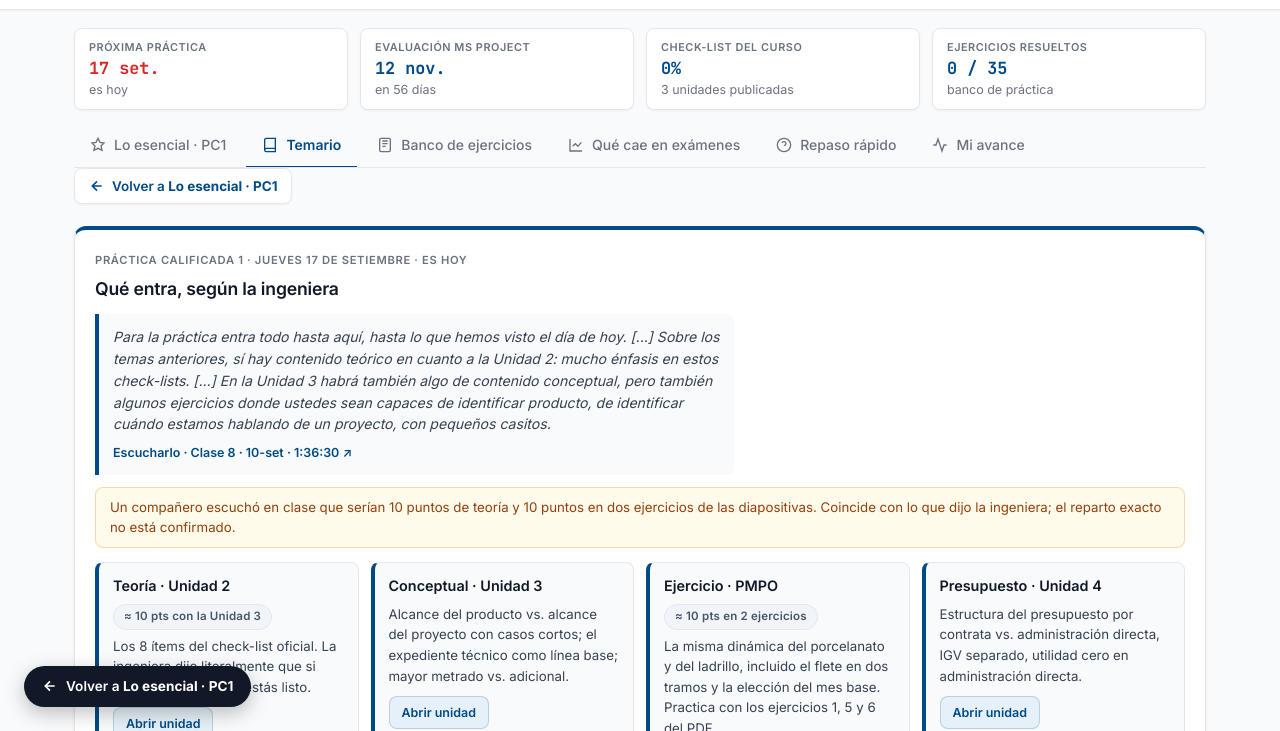
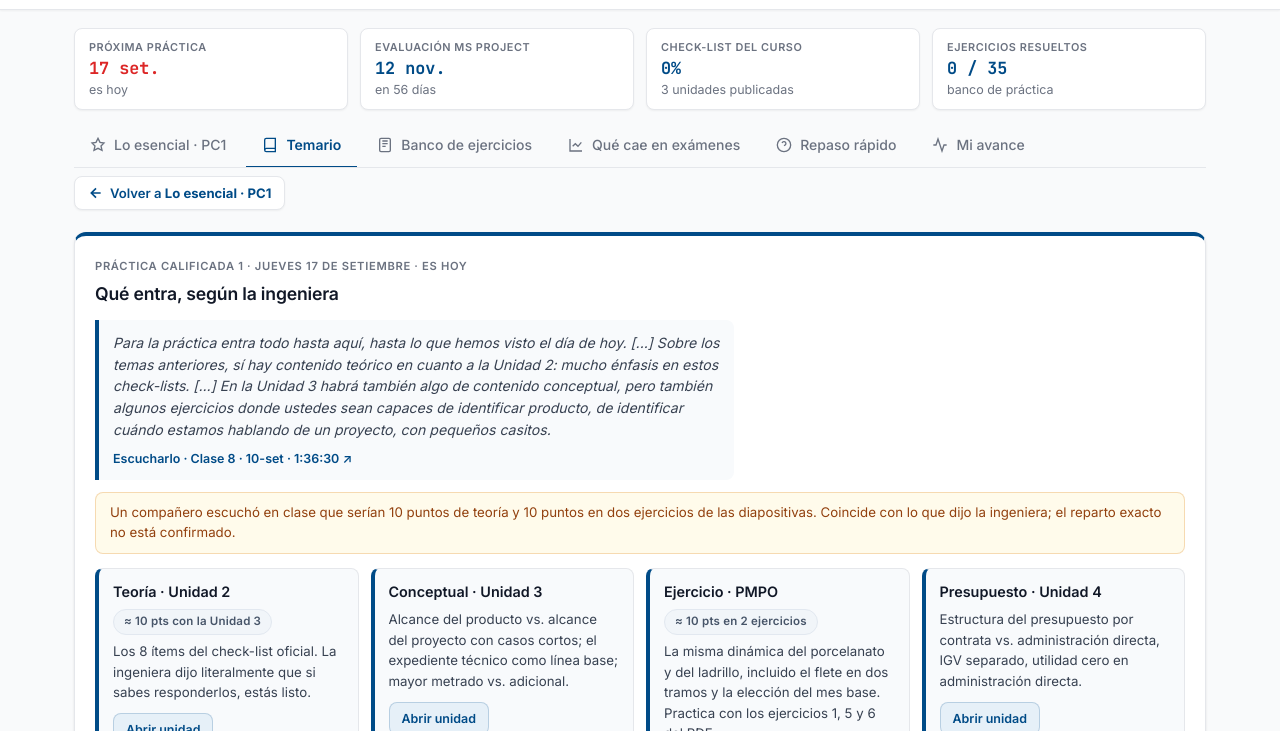
Before and after one commit to Luiscrg123/Gestion-de-construccion, a plain HTML site: page index.html in a window 1280 px wide. Both pictures are taken after a click on the tab "Temario". Shown: the part 69-800 px from the top of the page. Drawn offline with Linux system fonts and the light colour scheme.

Commit message:
Eliminar boton flotante invasivo y mantener navegacion de retorno limpia e integrada

```diff
--- a/index.html
+++ b/index.html
@@ -338,27 +338,17 @@ form#form-ej label{font-size:.8rem;font-weight:600;color:var(--ink2);display:gri
 .quiz-u2-feedback{background:var(--surface2);border-left:4px solid var(--brand);border-radius:0 var(--r-sm) var(--r-sm) 0;padding:12px 15px;font-size:.86rem;margin-bottom:16px;color:var(--ink2);line-height:1.5}
 .quiz-u2-scorebox{text-align:center;padding:16px 8px}
 
-/* Botón y barra de navegación Volver */
-.nav-volver-bar{margin-bottom:14px;display:flex;align-items:center}
-.btn-volver-link{display:inline-flex;align-items:center;gap:7px;background:var(--surface);border:1px solid var(--line);border-radius:var(--r-md);padding:7px 14px;font-size:.84rem;font-weight:600;color:var(--brand);box-shadow:var(--sh-xs);cursor:pointer;transition:all .15s}
-.btn-volver-link:hover{background:var(--brandSoft);border-color:var(--brand);box-shadow:var(--sh-sm);transform:translateX(-2px)}
+/* Barra de navegación Volver (integrada, no flotante) */
+.nav-volver-bar{margin:8px 0 12px;display:flex;align-items:center}
+.btn-volver-link{display:inline-flex;align-items:center;gap:6px;background:var(--surface);border:1px solid var(--line);border-radius:var(--r-md);padding:6px 13px;font-size:.82rem;font-weight:600;color:var(--brand);box-shadow:var(--sh-xs);cursor:pointer;transition:all .15s}
+.btn-volver-link:hover{background:var(--brandSoft);border-color:var(--brand);transform:translateX(-2px)}
 .btn-volver-link svg{transition:transform .15s}
-.btn-volver-link:hover svg{transform:translateX(-3px)}
+.btn-volver-link:hover svg{transform:translateX(-2px)}
 
 /* Banner de retorno en ejercicios */
 .banner-retorno{background:var(--brandSoft);border:1.5px solid rgba(0,75,135,.25);border-radius:var(--r-md);padding:10px 16px;margin-bottom:16px;display:flex;align-items:center;justify-content:space-between;flex-wrap:wrap;gap:10px;box-shadow:var(--sh-xs)}
 .banner-retorno-txt{font-size:.88rem;color:var(--ink2);display:flex;align-items:center;gap:6px}
 .banner-retorno-txt strong{color:var(--brand);font-weight:700}
-
-/* Botón flotante para volver */
-.btn-flotante-volver{position:fixed;bottom:24px;left:24px;z-index:900;display:inline-flex;align-items:center;gap:8px;background:var(--ink);color:#fff;border:0;border-radius:999px;padding:10px 18px;font-size:.85rem;font-weight:600;box-shadow:0 6px 20px rgba(0,0,0,.25);cursor:pointer;transition:all .2s ease}
-.btn-flotante-volver:hover{background:var(--brand);box-shadow:0 8px 24px rgba(0,75,135,.35);transform:translateY(-2px)}
-.btn-flotante-volver strong{color:#fff;font-weight:700}
-.btn-flotante-volver svg{transition:transform .15s}
-.btn-flotante-volver:hover svg{transform:translateX(-3px)}
-@media (max-width:600px){
-  .btn-flotante-volver{bottom:16px;left:16px;padding:9px 14px;font-size:.8rem}
-}
 </style>
 
 <header class="topbar">
@@ -2489,8 +2479,6 @@ let origenSalto = null;
 function actualizarBotonVolver(){
   const btnTop = $("#nav-volver-bar");
   const lblTop = $("#lbl-volver-top");
-  const btnFlotante = $("#btn-flotante-volver");
-  const lblFlotante = $("#lbl-flotante-destino");
   const bannerEj = $("#banner-retorno-ej");
   const txtOrigen = $("#txt-retorno-origen");
   const txtBtn = $("#txt-retorno-btn");
@@ -2501,11 +2489,8 @@ function actualizarBotonVolver(){
     const nombrePrevio = NOMBRES_VISTA[previo.vista] || previo.vista;
     if(btnTop) btnTop.hidden = false;
     if(lblTop) lblTop.textContent = nombrePrevio;
-    if(btnFlotante) btnFlotante.hidden = false;
-    if(lblFlotante) lblFlotante.textContent = nombrePrevio;
   } else {
     if(btnTop) btnTop.hidden = true;
-    if(btnFlotante) btnFlotante.hidden = true;
   }
 
   if(bannerEj){
@@ -2593,7 +2578,7 @@ document.addEventListener("click", ev => {
   const b = ev.target.closest("button");
   if(!b) return;
 
-  if(b.id === "btn-volver-top" || b.id === "btn-flotante-volver" || b.id === "btn-retorno-ej"){
+  if(b.id === "btn-volver-top" || b.id === "btn-retorno-ej"){
     volverAtras();
     return;
   }
@@ -2718,10 +2703,5 @@ try {
 conectarDb();
 </script>
 
-<button id="btn-flotante-volver" class="btn-flotante-volver" hidden type="button" aria-label="Volver a la vista anterior">
-  <svg viewBox="0 0 24 24" width="16" height="16" fill="none" stroke="currentColor" stroke-width="2.5"><path d="M19 12H5M12 19l-7-7 7-7"/></svg>
-  <span>Volver a <strong id="lbl-flotante-destino">Lo esencial</strong></span>
-</button>
-
 </body>
 </html>
```
